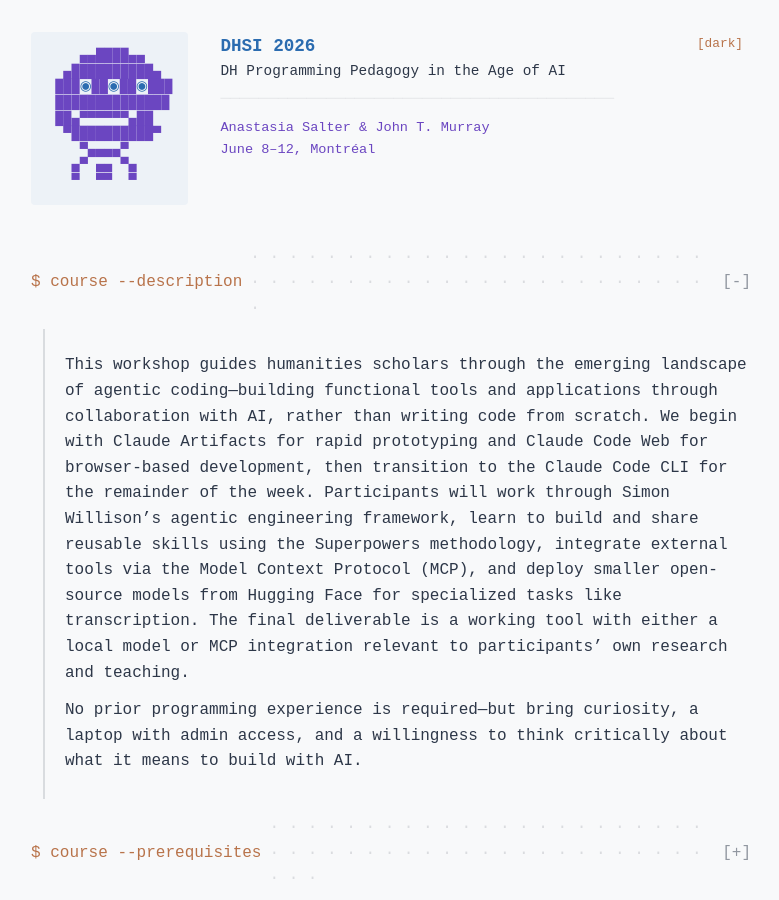
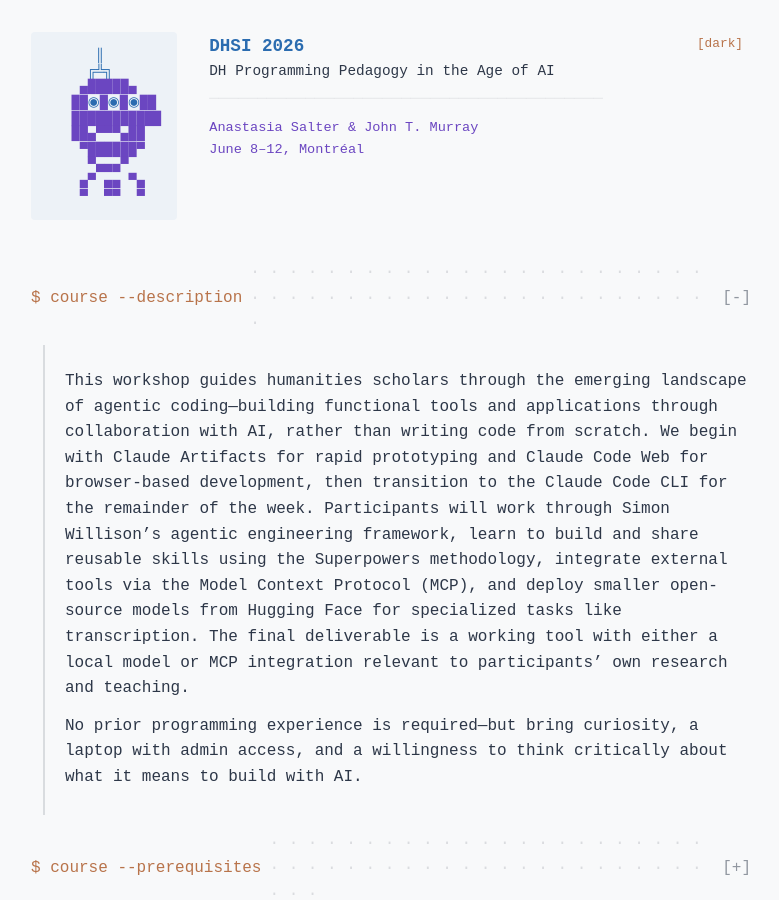
Before and after one commit to AMSUCF/DHSI_DH_AI_2026, a Jekyll site: the page built from index.md, in a window 1280 px wide and 900 px high. Shown: the whole window, without its empty margins (249-1028 px from the left). Built offline with Jekyll 4.4.1, drawn with Linux system fonts in a browser that asks for light colours.

Commit message:
Refine mascot with antenna and smaller proportions
Adds antenna stalk with box-drawing cap, narrows head and body
for a more Toy Story alien silhouette.

Co-Authored-By: Claude Opus 4.6 (1M context) <noreply@anthropic.com>

```diff
--- a/_includes/mascot.html
+++ b/_includes/mascot.html
@@ -1,9 +1,10 @@
-<pre class="mascot" aria-hidden="true"><span style="color:var(--accent)">    ▄▄████▄▄
-  ▄██████████▄
- ███</span><span style="color:var(--output)">◉</span><span style="color:var(--accent)">██</span><span style="color:var(--output)">◉</span><span style="color:var(--accent)">██</span><span style="color:var(--output)">◉</span><span style="color:var(--accent)">███
- ██████████████
- ██▄▀▀▀▀▀▀▄██
-  ▀██████████▀
-    ▀▄▄▄▄▀
-   ▄▀ ▄▄ ▀▄
-   ▀  ▀▀  ▀</span></pre>
+<pre class="mascot" aria-hidden="true"><span style="color:var(--output)">      ║
+     ╔╩╗</span><span style="color:var(--accent)">
+    ▄█████▄
+   ██</span><span style="color:var(--output)">◉</span><span style="color:var(--accent)">█</span><span style="color:var(--output)">◉</span><span style="color:var(--accent)">█</span><span style="color:var(--output)">◉</span><span style="color:var(--accent)">██
+   ███████████
+   ██▄▀▀▀▄██
+    ▀██████▀
+     ▀▄▄▄▀
+    ▄▀ ▄▄ ▀▄
+    ▀  ▀▀  ▀</span></pre>
```
